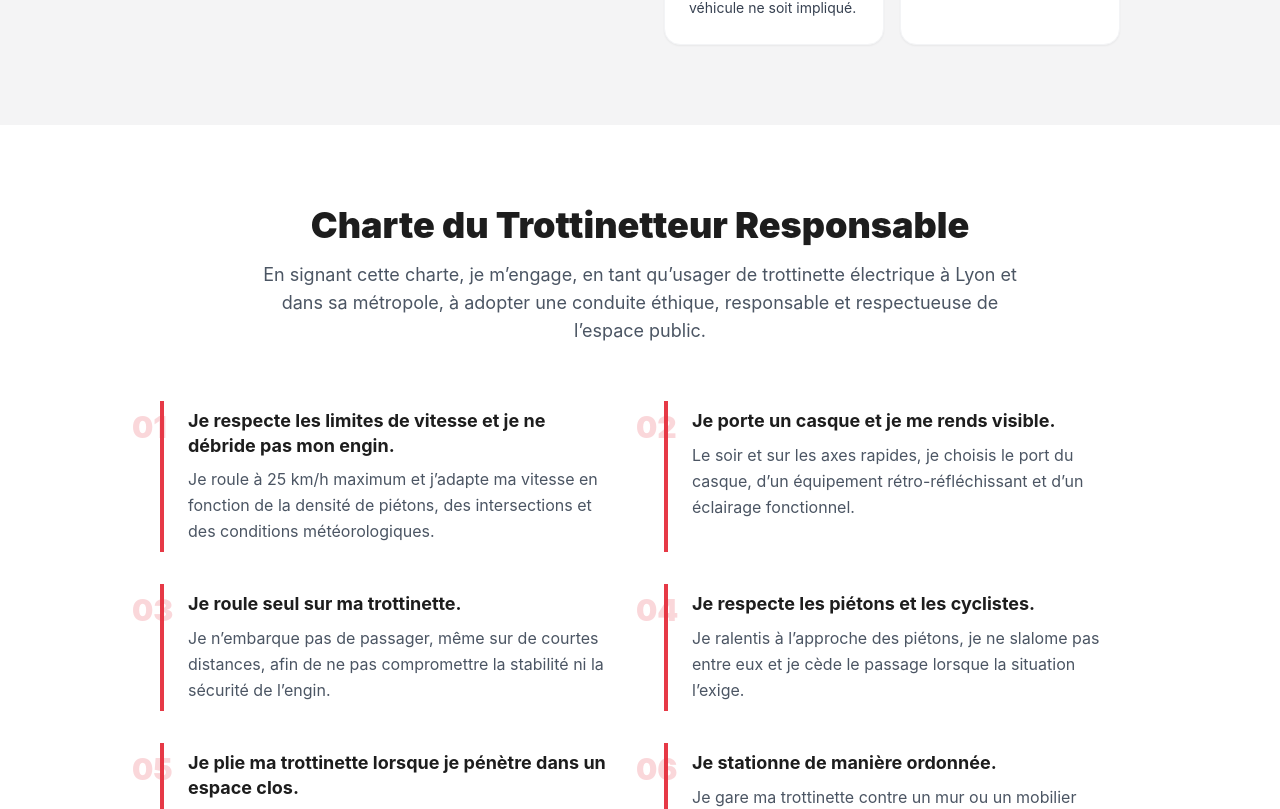
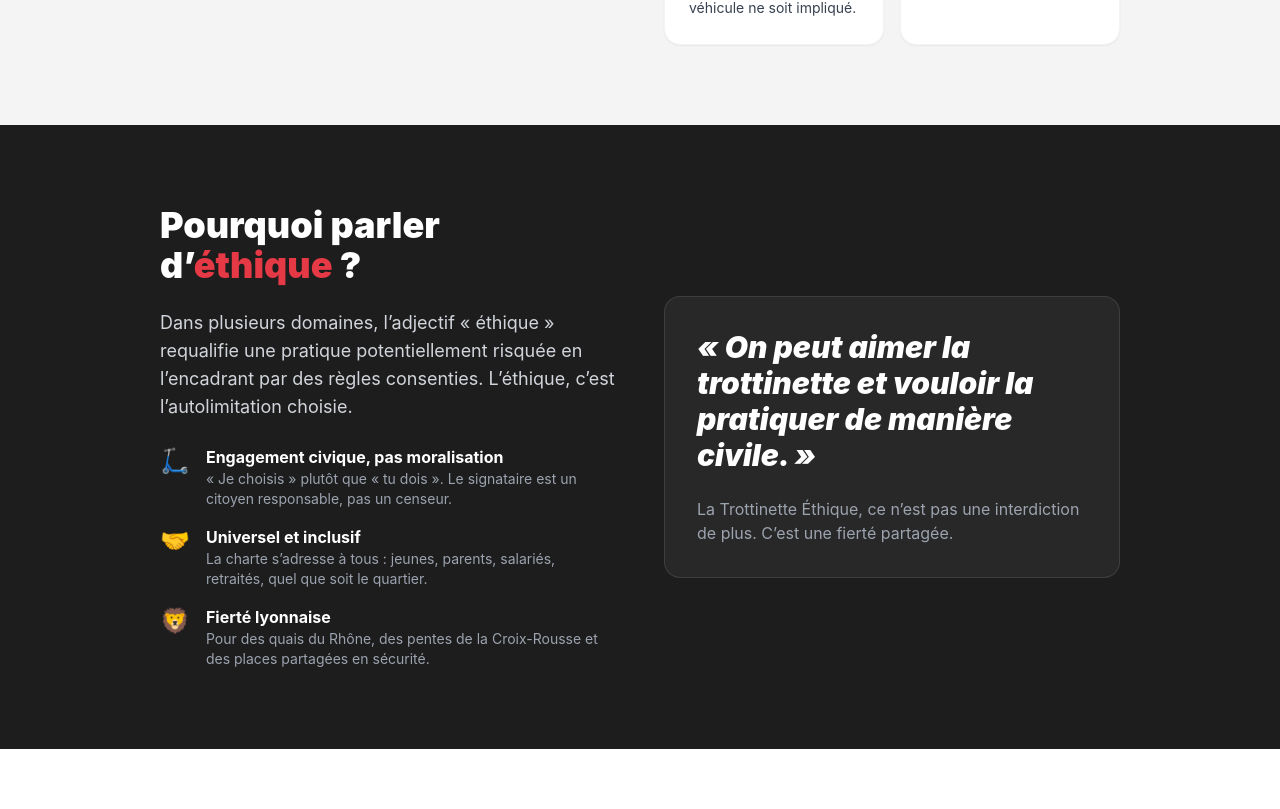
Before and after one commit to samadeus1441/trottinette-ethique, a Next.js app: page / in a window 1280 px wide. Shown: the part 1199-2008 px from the top of the page. Built offline with nearby package versions, Linux system fonts and the light colour scheme.

Commit message:
Add legal framework, existing charters, ethical framing and media kit download

```diff
--- a/app/page.tsx
+++ b/app/page.tsx
@@ -1,7 +1,10 @@
 import Header from '@/components/Header'
 import Hero from '@/components/Hero'
 import Stats from '@/components/Stats'
+import EthicalFraming from '@/components/EthicalFraming'
 import Charter from '@/components/Charter'
+import LegalFramework from '@/components/LegalFramework'
+import ExistingCharters from '@/components/ExistingCharters'
 import PledgeForm from '@/components/PledgeForm'
 import Petition from '@/components/Petition'
 import MediaKit from '@/components/MediaKit'
@@ -16,7 +19,10 @@ export default function Home() {
       <main>
         <Hero />
         <Stats />
+        <EthicalFraming />
         <Charter />
+        <LegalFramework />
+        <ExistingCharters />
         <PledgeForm />
         <Petition />
         <MediaKit />
--- /dev/null
+++ b/components/EthicalFraming.tsx
@@ -0,0 +1,62 @@
+export default function EthicalFraming() {
+  return (
+    <section id="ethique" className="py-20 bg-ethic-black text-white">
+      <div className="max-w-5xl mx-auto px-4 sm:px-6 lg:px-8">
+        <div className="grid md:grid-cols-2 gap-12 items-center">
+          <div>
+            <h2 className="text-3xl md:text-4xl font-black mb-6">
+              Pourquoi parler d’<span className="text-ethic-red">éthique</span> ?
+            </h2>
+            <p className="text-lg text-gray-300 mb-6">
+              Dans plusieurs domaines, l’adjectif « éthique » requalifie une pratique potentiellement
+              risquée en l’encadrant par des règles consenties. L’éthique, c’est l’autolimitation
+              choisie.
+            </p>
+            <div className="space-y-4">
+              <div className="flex gap-4">
+                <div className="text-2xl">🛴</div>
+                <div>
+                  <h4 className="font-bold">Engagement civique, pas moralisation</h4>
+                  <p className="text-sm text-gray-400">
+                    « Je choisis » plutôt que « tu dois ». Le signataire est un citoyen responsable,
+                    pas un censeur.
+                  </p>
+                </div>
+              </div>
+              <div className="flex gap-4">
+                <div className="text-2xl">🤝</div>
+                <div>
+                  <h4 className="font-bold">Universel et inclusif</h4>
+                  <p className="text-sm text-gray-400">
+                    La charte s’adresse à tous : jeunes, parents, salariés, retraités, quel que soit
+                    le quartier.
+                  </p>
+                </div>
+              </div>
+              <div className="flex gap-4">
+                <div className="text-2xl">🦁</div>
+                <div>
+                  <h4 className="font-bold">Fierté lyonnaise</h4>
+                  <p className="text-sm text-gray-400">
+                    Pour des quais du Rhône, des pentes de la Croix-Rousse et des places partagées
+                    en sécurité.
+                  </p>
+                </div>
+              </div>
+            </div>
+          </div>
+
+          <div className="bg-white/5 p-8 rounded-2xl border border-white/10">
+            <blockquote className="text-2xl md:text-3xl font-black italic leading-tight mb-6">
+              « On peut aimer la trottinette et vouloir la pratiquer de manière civile. »
+            </blockquote>
+            <p className="text-gray-400">
+              La Trottinette Éthique, ce n’est pas une interdiction de plus. C’est une fierté
+              partagée.
+            </p>
+          </div>
+        </div>
+      </div>
+    </section>
+  )
+}
--- /dev/null
+++ b/components/ExistingCharters.tsx
@@ -0,0 +1,47 @@
+export default function ExistingCharters() {
+  return (
+    <section id="chartes-existantes" className="py-20 bg-ethic-gray">
+      <div className="max-w-5xl mx-auto px-4 sm:px-6 lg:px-8">
+        <h2 className="text-3xl md:text-4xl font-black mb-8 text-center">
+          Les chartes existantes
+        </h2>
+
+        <div className="grid md:grid-cols-2 gap-8">
+          <div className="bg-white p-6 rounded-2xl shadow-sm border border-gray-200">
+            <h3 className="text-xl font-bold mb-3">Lyon — Charte de bonne conduite (2019)</h3>
+            <p className="text-gray-700 mb-4">
+              Signée avec les opérateurs de trottinettes en libre-service, cette charte impose :
+            </p>
+            <ul className="space-y-2 text-sm text-gray-700">
+              <li>▸ Bridage technique selon les secteurs</li>
+              <li>▸ Stationnement interdit sur les places emblématiques</li>
+              <li>▸ Maintenance et enlèvement des engins défectueux</li>
+              <li>▸ Assurance pour dommages corporels et matériels</li>
+              <li>▸ Cooperation lors des grands événements lyonnais</li>
+            </ul>
+          </div>
+
+          <div className="bg-white p-6 rounded-2xl shadow-sm border border-gray-200">
+            <h3 className="text-xl font-bold mb-3">Paris — Charte des opérateurs (2019)</h3>
+            <p className="text-gray-700 mb-4">
+              Modèle pionnier qui a inspiré la charte nationale du plan Beaune :
+            </p>
+            <ul className="space-y-2 text-sm text-gray-700">
+              <li>▸ Bridage automatique et identification des engins</li>
+              <li>▸ Limitation des flottes et zones de stationnement dédiées</li>
+              <li>▸ Partage des données d’usage avec les collectivités</li>
+            </ul>
+          </div>
+        </div>
+
+        <div className="mt-10 text-center max-w-2xl mx-auto">
+          <p className="text-lg text-gray-700">
+            Ces chartes s’adressent aux <strong>opérateurs</strong>. Aucune ne s’adresse directement
+            aux <strong>usagers propriétaires</strong> de trottinettes. La Charte du Trottinetteur
+            Responsable comble ce vide.
+          </p>
+        </div>
+      </div>
+    </section>
+  )
+}
--- a/components/Header.tsx
+++ b/components/Header.tsx
@@ -4,6 +4,7 @@ import { useState } from 'react'
 
 const navLinks = [
   { href: '#constat', label: 'Le constat' },
+  { href: '#ethique', label: 'Éthique' },
   { href: '#charte', label: 'La charte' },
   { href: '#engagement', label: 'Je signe' },
   { href: '#petition', label: 'Pétition' },
--- /dev/null
+++ b/components/LegalFramework.tsx
@@ -0,0 +1,62 @@
+export default function LegalFramework() {
+  return (
+    <section id="cadre-legal" className="py-20 bg-white">
+      <div className="max-w-5xl mx-auto px-4 sm:px-6 lg:px-8">
+        <h2 className="text-3xl md:text-4xl font-black mb-8 text-center">
+          Cadre légal national
+        </h2>
+
+        <div className="grid md:grid-cols-2 gap-8">
+          <div className="bg-ethic-gray p-6 rounded-2xl">
+            <h3 className="text-xl font-bold mb-4">Plan national 2023</h3>
+            <p className="text-gray-700 mb-4">
+              Le 29 mars 2023, Clément Beaune a présenté un plan pour mieux réguler les
+              trottinettes électriques, articulé autour de trois objectifs : protéger, sensibiliser
+              et responsabiliser.
+            </p>
+            <ul className="space-y-2 text-sm text-gray-700">
+              <li>▸ Âge minimum relevé de 12 à 14 ans</li>
+              <li>▸ 135 € pour transport de passager ou débridage</li>
+              <li>▸ 1 500 € pour un engin dépassant 25 km/h</li>
+              <li>▸ Feux stop / clignotants obligatoires</li>
+              <li>▸ Équipement rétro-réfléchissant la nuit</li>
+            </ul>
+          </div>
+
+          <div className="bg-ethic-gray p-6 rounded-2xl">
+            <h3 className="text-xl font-bold mb-4">Code de la route — EDPM</h3>
+            <ul className="space-y-3 text-sm text-gray-700">
+              <li>
+                <strong>Voies :</strong> interdiction des trottoirs, circulation sur pistes
+                cyclables ou routes limitées à 50 km/h en agglomération.
+              </li>
+              <li>
+                <strong>Usage :</strong> strictement individuel, pas de passager.
+              </li>
+              <li>
+                <strong>Équipement :</strong> bridage à 25 km/h, assurance obligatoire.
+              </li>
+              <li>
+                <strong>Comportement :</strong> interdiction de téléphone tenu en main, d’écouteurs
+                ou de conduite sous l’effet de l’alcool.
+              </li>
+              <li>
+                <strong>Casque :</strong> recommandé, mais pas obligatoire en agglomération sauf
+                arrêté local.
+              </li>
+            </ul>
+          </div>
+        </div>
+
+        <div className="mt-8 p-6 border-l-4 border-ethic-red bg-red-50 rounded-r-xl">
+          <p className="text-gray-800">
+            <strong>Le fossé entre la loi et la réalité :</strong> malgré ces règles, le débridage,
+            la double montée et la circulation sur les trottoirs restent fréquents à Lyon. C’est
+            précisément ce vide que la charte citoyenne cherche à combler par l’engagement
+            volontaire.
+          </p>
+        </div>
+      </div>
+    </section>
+  )
+}
--- a/components/MediaKit.tsx
+++ b/components/MediaKit.tsx
@@ -46,7 +46,7 @@ export default function MediaKit() {
             </ul>
 
             <h3 className="font-bold text-xl mb-4">Contacts communautaires suggérés</h3>
-            <div className="flex flex-wrap gap-2">
+            <div className="flex flex-wrap gap-2 mb-8">
               {['r/Lyon', 'r/France', 'Facebook Lyon', 'RadioScoop', 'Le Progrès', 'LyonMag'].map(
                 (label) => (
                   <span
@@ -58,6 +58,14 @@ export default function MediaKit() {
                 )
               )}
             </div>
+
+            <a
+              href="/media-kit.md"
+              download
+              className="inline-flex items-center px-6 py-3 bg-ethic-red text-white font-bold rounded-full hover:bg-red-700 transition-colors"
+            >
+              Télécharger le kit média (.md)
+            </a>
           </div>
         </div>
       </div>
```
Also changed, not shown: public/media-kit.md (added, +26 -0 lines).
